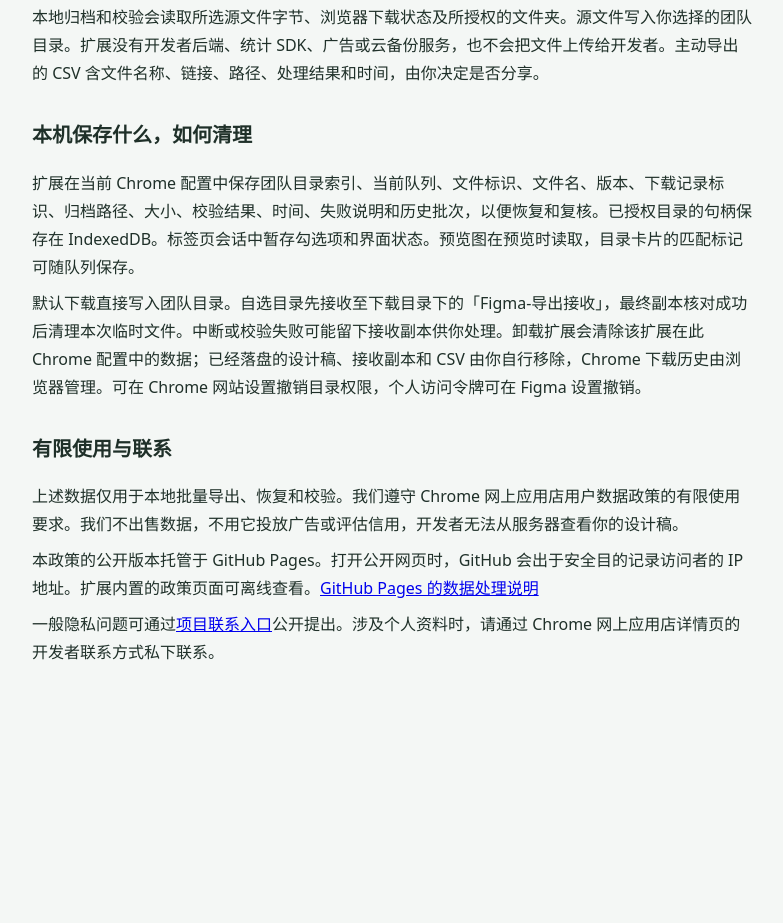
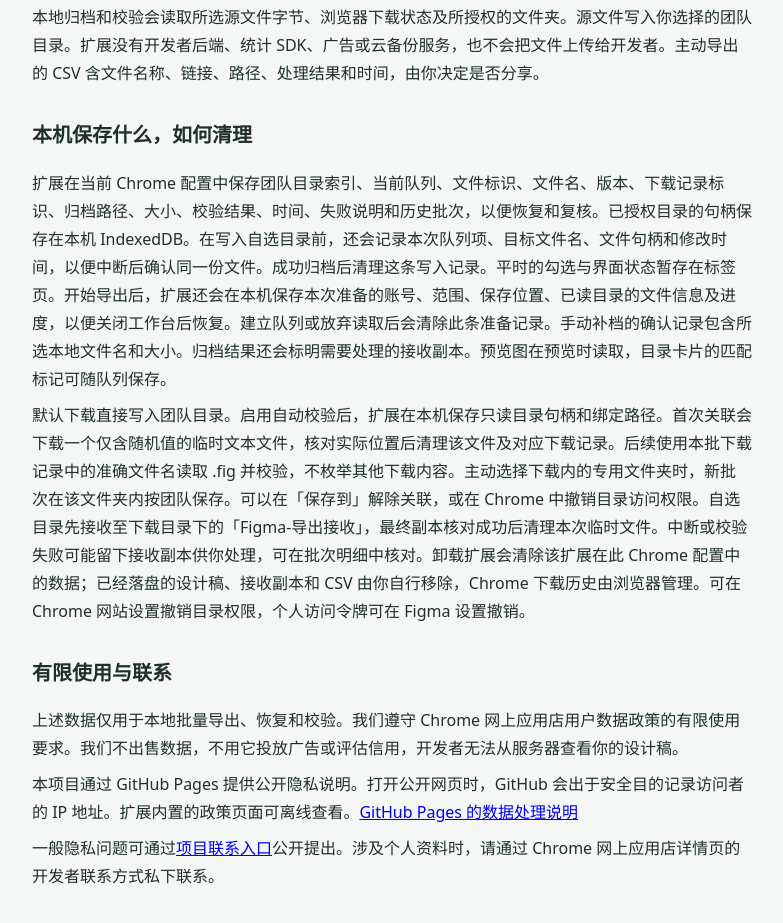
Before and after one commit to AYangZi/figma-team-export-privacy, a plain HTML site: page index.html in a window 1280 px wide. Shown: the part 683-1606 px from the top of the page, without its empty margins (248-1031 px from the left). Before the commit the page ends 1427 px from the top, so only its background shows below. Drawn offline with Linux system fonts and the light colour scheme.

Commit message:
更新 1.7.1 测试版隐私政策，说明本地目录授权和校验

```diff
--- a/index.html
+++ b/index.html
@@ -1,11 +1,11 @@
 <!doctype html>
 <html lang="zh-CN"><head><meta charset="utf-8"><meta name="viewport" content="width=device-width,initial-scale=1"><title>数据与隐私 · Figma 团队导出</title>
 <style>html{color-scheme:light}body{margin:0;background:#f4f7f5;color:#1f3029;font:16px/1.75 system-ui,sans-serif}main{max-width:720px;margin:0 auto;padding:42px 24px 70px}h1{font-size:32px}h2{margin-top:30px;font-size:20px}p{margin:8px 0}.date{color:#53655c}code{overflow-wrap:anywhere}</style></head>
-<body><main><h1>Figma 团队导出隐私政策</h1><p class="date">更新于 2026 年 11 月 20 日 · 适用于 1.5.1 测试版</p>
+<body><main><h1>Figma 团队导出隐私政策</h1><p class="date">更新于 2026 年 11 月 21 日 · 适用于 1.7.1 测试版</p>
 <p>这款独立开发的 Chrome 扩展帮助你将有权保存的 Figma Design 源文件按团队归档到电脑。打开扩展时会读取当前 Figma 文件浏览器，勾选并开始导出后才会逐份处理原稿。</p>
 <h2>扩展会读取什么</h2><p>为识别当前账号、显示可选范围和匹配下载，扩展读取 Figma 页面中的账号显示名和标识、团队和项目名称与标识、文件标题、文件链接、缩略图、可用的修改时间，以及当前文件的保存菜单、验证和图片准备状态。Chrome 会向扩展分发下载事件。扩展在本机筛选文件名，对候选的 .fig 核对来源和当前队列，不匹配的下载交回浏览器正常处理。Figma 编辑器中的脚本会临时记录本页生成的 Blob 地址以核对来源，标签页销毁时释放。Chrome 管理 Figma 登录会话，扩展没有读取 Cookie 或密码的权限。</p>
 <h2>数据去哪里</h2><p>浏览器按正常网页流程与 Figma 通信。缩略图可能由 Figma 的图片域名（包括 figma.com 和 figmausercontent.com 子域）加载。可选的「读取团队目录」会把你主动填写的个人访问令牌通过 HTTPS 直接发给 <code>api.figma.com</code>，仅用于这次目录请求。令牌留在本次操作的内存中，扩展不会把它写进持久存储、清单或日志。</p>
 <p>本地归档和校验会读取所选源文件字节、浏览器下载状态及所授权的文件夹。源文件写入你选择的团队目录。扩展没有开发者后端、统计 SDK、广告或云备份服务，也不会把文件上传给开发者。主动导出的 CSV 含文件名称、链接、路径、处理结果和时间，由你决定是否分享。</p>
-<h2>本机保存什么，如何清理</h2><p>扩展在当前 Chrome 配置中保存团队目录索引、当前队列、文件标识、文件名、版本、下载记录标识、归档路径、大小、校验结果、时间、失败说明和历史批次，以便恢复和复核。已授权目录的句柄保存在 IndexedDB。标签页会话中暂存勾选项和界面状态。预览图在预览时读取，目录卡片的匹配标记可随队列保存。</p>
-<p>默认下载直接写入团队目录。自选目录先接收至下载目录下的「Figma-导出接收」，最终副本核对成功后清理本次临时文件。中断或校验失败可能留下接收副本供你处理。卸载扩展会清除该扩展在此 Chrome 配置中的数据；已经落盘的设计稿、接收副本和 CSV 由你自行移除，Chrome 下载历史由浏览器管理。可在 Chrome 网站设置撤销目录权限，个人访问令牌可在 Figma 设置撤销。</p>
-<h2>有限使用与联系</h2><p>上述数据仅用于本地批量导出、恢复和校验。我们遵守 Chrome 网上应用店用户数据政策的有限使用要求。我们不出售数据，不用它投放广告或评估信用，开发者无法从服务器查看你的设计稿。</p><p>本政策的公开版本托管于 GitHub Pages。打开公开网页时，GitHub 会出于安全目的记录访问者的 IP 地址。扩展内置的政策页面可离线查看。<a href="https://docs.github.com/en/pages/getting-started-with-github-pages/what-is-github-pages#data-collection">GitHub Pages 的数据处理说明</a></p><p>一般隐私问题可通过<a href="https://github.com/AYangZi/figma-team-export-privacy/issues/new">项目联系入口</a>公开提出。涉及个人资料时，请通过 Chrome 网上应用店详情页的开发者联系方式私下联系。</p></main></body></html>
+<h2>本机保存什么，如何清理</h2><p>扩展在当前 Chrome 配置中保存团队目录索引、当前队列、文件标识、文件名、版本、下载记录标识、归档路径、大小、校验结果、时间、失败说明和历史批次，以便恢复和复核。已授权目录的句柄保存在本机 IndexedDB。在写入自选目录前，还会记录本次队列项、目标文件名、文件句柄和修改时间，以便中断后确认同一份文件。成功归档后清理这条写入记录。平时的勾选与界面状态暂存在标签页。开始导出后，扩展还会在本机保存本次准备的账号、范围、保存位置、已读目录的文件信息及进度，以便关闭工作台后恢复。建立队列或放弃读取后会清除此条准备记录。手动补档的确认记录包含所选本地文件名和大小。归档结果还会标明需要处理的接收副本。预览图在预览时读取，目录卡片的匹配标记可随队列保存。</p>
+<p>默认下载直接写入团队目录。启用自动校验后，扩展在本机保存只读目录句柄和绑定路径。首次关联会下载一个仅含随机值的临时文本文件，核对实际位置后清理该文件及对应下载记录。后续使用本批下载记录中的准确文件名读取 .fig 并校验，不枚举其他下载内容。主动选择下载内的专用文件夹时，新批次在该文件夹内按团队保存。可以在「保存到」解除关联，或在 Chrome 中撤销目录访问权限。自选目录先接收至下载目录下的「Figma-导出接收」，最终副本核对成功后清理本次临时文件。中断或校验失败可能留下接收副本供你处理，可在批次明细中核对。卸载扩展会清除该扩展在此 Chrome 配置中的数据；已经落盘的设计稿、接收副本和 CSV 由你自行移除，Chrome 下载历史由浏览器管理。可在 Chrome 网站设置撤销目录权限，个人访问令牌可在 Figma 设置撤销。</p>
+<h2>有限使用与联系</h2><p>上述数据仅用于本地批量导出、恢复和校验。我们遵守 Chrome 网上应用店用户数据政策的有限使用要求。我们不出售数据，不用它投放广告或评估信用，开发者无法从服务器查看你的设计稿。</p><p>本项目通过 GitHub Pages 提供公开隐私说明。打开公开网页时，GitHub 会出于安全目的记录访问者的 IP 地址。扩展内置的政策页面可离线查看。<a href="https://docs.github.com/en/pages/getting-started-with-github-pages/what-is-github-pages#data-collection">GitHub Pages 的数据处理说明</a></p><p>一般隐私问题可通过<a href="https://github.com/AYangZi/figma-team-export-privacy/issues/new">项目联系入口</a>公开提出。涉及个人资料时，请通过 Chrome 网上应用店详情页的开发者联系方式私下联系。</p></main></body></html>
```
